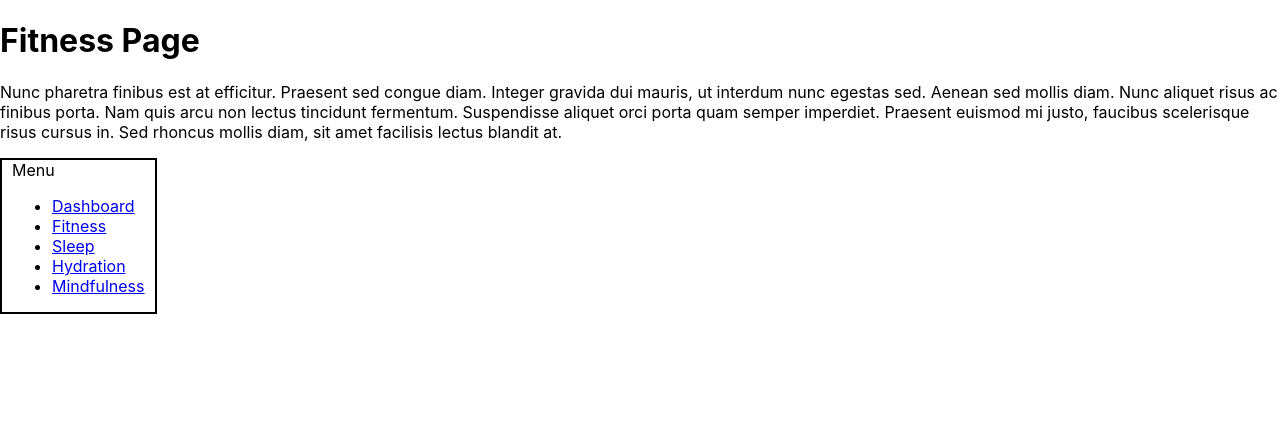
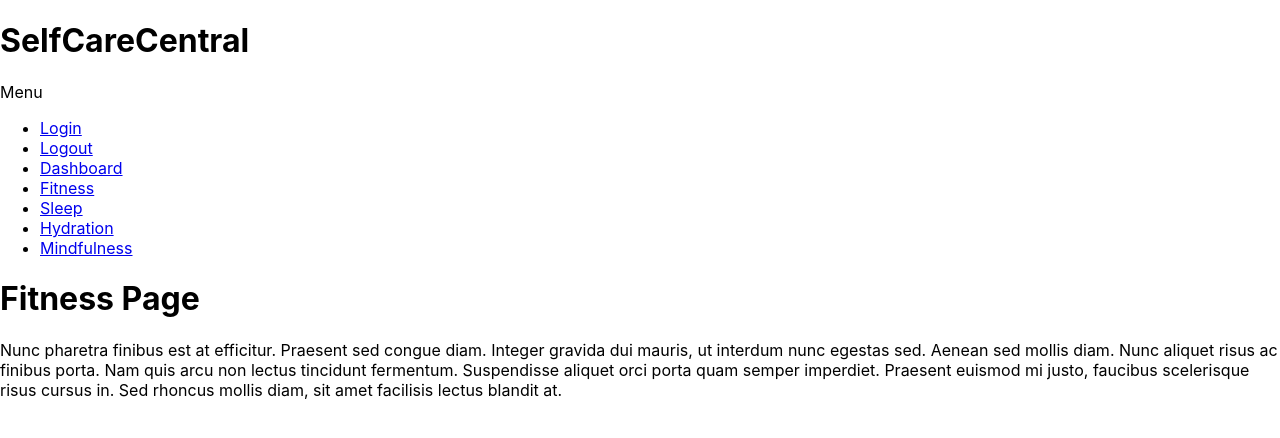
Before and after one commit to hseymo/selfcare, a React (Create React App) app: page /fitness in a window 1280 px wide. Shown: the top 438 px of the page. Built offline with nearby package versions, Linux system fonts and the light colour scheme.

Commit message:
fixed react router and page redirects

```diff
--- a/src/App.js
+++ b/src/App.js
@@ -7,11 +7,13 @@ import Fitness from './components/pages/Fitness';
 import Sleep from './components/pages/Sleep';
 import Hydration from './components/pages/Hydration';
 import Mindfulness from './components/pages/Mindfulness';
+import Header from './components/pages/Header';
 import { BrowserRouter, Routes, Route } from 'react-router-dom';
 
 function App() {
   return (
     <BrowserRouter>
+      <Header />
       <Routes>
         <Route path='/' element={<Home />} />
         <Route path='/dashboard' element={<Dashboard />} />
--- a/src/components/NavTabs.js
+++ b/src/components/NavTabs.js
@@ -1,10 +1,17 @@
 import React from 'react';
 import { Link } from 'react-router-dom';
 
-function NavTabs({ currentPage, handlePageChange }) {
+function NavTabs(props) {
     return (
         <aside>Menu
             <ul className="nav nav-tabs">
+                {/* add conditional - if logged in, show logout else and vice versa */}
+                <li className="nav-item">
+                    <Link to='/login'>Login</Link>
+                </li>
+                <li className="nav-item">
+                    <Link to='/logout'>Logout</Link>
+                </li>
                 <li className="nav-item">
                     <Link to='/dashboard'>Dashboard</Link>
                 </li>
@@ -20,26 +27,6 @@ function NavTabs({ currentPage, handlePageChange }) {
                 <li className="nav-item">
                     <Link to='/mindfulness'>Mindfulness</Link>
                 </li>
-                {/* {loggedIn ? (
-                    <div>
-
-                        <h3>Logged in as { }</h3>
-                        <button type="button" onClick={() => setLoggedIn(!loggedIn)}>
-                            Log out
-                        </button>
-                    </div>
-                ) : (
-                    <div>
-                        <h3>Please log in to continue</h3>
-                        <form>
-                        <input type='email' name='email' placeholder='email...' required onSubmit={this.handleSubmit} />
-                        <input type='password' name='pwd' placeholder='password...' required onSubmit={this.handleSubmit} />
-                        <button type="button" onClick={() => setLoggedIn(!loggedIn)}>
-                            Log in
-                        </button>
-                        </form>
-                    </div>
-                )} */}
             </ul>
         </aside>
     );
--- a/src/components/pages/Dashboard.js
+++ b/src/components/pages/Dashboard.js
@@ -1,14 +1,5 @@
 import React, { useEffect, useState } from 'react';
-import NavTabs from '../NavTabs';
 // import API from '../../utils/API';
-
-const styles = {
-    navStyle: {
-        border: '2px solid black',
-        width: 'fit-content',
-        padding: '0px 10px',
-    }
-}
 
 export default function Dashboard() {
     const [result, setResult] = useState()
@@ -21,9 +12,6 @@ export default function Dashboard() {
             <p>
                 {result?result:''}
             </p>
-            <div style={styles.navStyle}>
-                {NavTabs({ })}
-            </div>
         </div>
     );
 }
--- a/src/components/pages/Fitness.js
+++ b/src/components/pages/Fitness.js
@@ -1,5 +1,4 @@
 import React from 'react';
-import NavTabs from '../NavTabs';
 
 const styles = {
     navStyle: {
@@ -21,9 +20,6 @@ export default function Fitness() {
                 imperdiet. Praesent euismod mi justo, faucibus scelerisque risus cursus
                 in. Sed rhoncus mollis diam, sit amet facilisis lectus blandit at.
             </p>
-            <div style={styles.navStyle}>
-                {NavTabs({ })}
-            </div>
         </div>
     );
 }
--- /dev/null
+++ b/src/components/pages/Header.js
@@ -0,0 +1,11 @@
+import React from 'react';
+import NavTabs from '../NavTabs';
+
+export default function Header () {
+    return (
+        <div>
+            <h1>SelfCareCentral</h1>
+            < NavTabs />
+        </div>
+    )
+}
--- a/src/components/pages/Home.js
+++ b/src/components/pages/Home.js
@@ -1,21 +1,9 @@
-// import React from 'react';
-import NavTabs from '../NavTabs';
-
-const styles = {
-    navStyle: {
-        border: '2px solid black',
-        width: 'fit-content',
-        padding: '0px 10px',
-    }
-}
+import React from 'react';
 
 export default function Home() {
     return (
         <div>
             <h1>Home Page</h1>
-            <div style={styles.navStyle}>
-                {NavTabs({ })}
-            </div>
         </div>
     );
 }
--- a/src/components/pages/Hydration.js
+++ b/src/components/pages/Hydration.js
@@ -1,13 +1,4 @@
 import React from 'react';
-import NavTabs from '../NavTabs';
-
-const styles = {
-    navStyle: {
-        border: '2px solid black',
-        width: 'fit-content',
-        padding: '0px 10px',
-    }
-}
 
 export default function Hydration() {
     return (
@@ -21,9 +12,6 @@ export default function Hydration() {
                 imperdiet. Praesent euismod mi justo, faucibus scelerisque risus cursus
                 in. Sed rhoncus mollis diam, sit amet facilisis lectus blandit at.
             </p>
-            <div style={styles.navStyle}>
-                {NavTabs({ })}
-            </div>
         </div>
     );
 }
--- a/src/components/pages/Mindfulness.js
+++ b/src/components/pages/Mindfulness.js
@@ -1,13 +1,5 @@
 import React from 'react';
-import NavTabs from '../NavTabs';
 
-const styles = {
-    navStyle: {
-        border: '2px solid black',
-        width: 'fit-content',
-        padding: '0px 10px',
-    }
-}
 export default function Mindfulness() {
     return (
         <div>
@@ -20,9 +12,6 @@ export default function Mindfulness() {
                 imperdiet. Praesent euismod mi justo, faucibus scelerisque risus cursus
                 in. Sed rhoncus mollis diam, sit amet facilisis lectus blandit at.
             </p>
-            <div style={styles.navStyle}>
-                {NavTabs({ })}
-            </div>
         </div>
     );
 }
--- a/src/components/pages/Sleep.js
+++ b/src/components/pages/Sleep.js
@@ -1,13 +1,4 @@
 import React from 'react';
-import NavTabs from '../NavTabs';
-
-const styles = {
-    navStyle: {
-        border: '2px solid black',
-        width: 'fit-content',
-        padding: '0px 10px',
-    }
-}
 
 export default function Sleep() {
     return (
@@ -21,9 +12,6 @@ export default function Sleep() {
                 imperdiet. Praesent euismod mi justo, faucibus scelerisque risus cursus
                 in. Sed rhoncus mollis diam, sit amet facilisis lectus blandit at.
             </p>
-            <div style={styles.navStyle}>
-                {NavTabs({ })}
-            </div>
         </div>
     );
 }
```
Also changed, not shown: src/components/SiteContainer.js (deleted, +0 -40 lines), src/components/pages/Login.js (+53 -11 lines).
